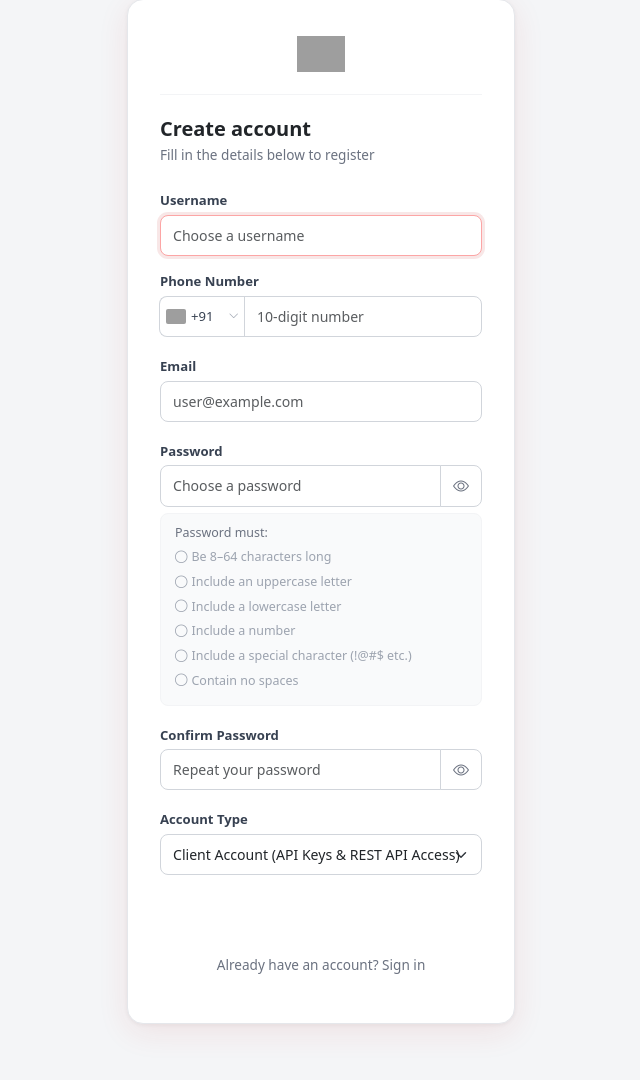
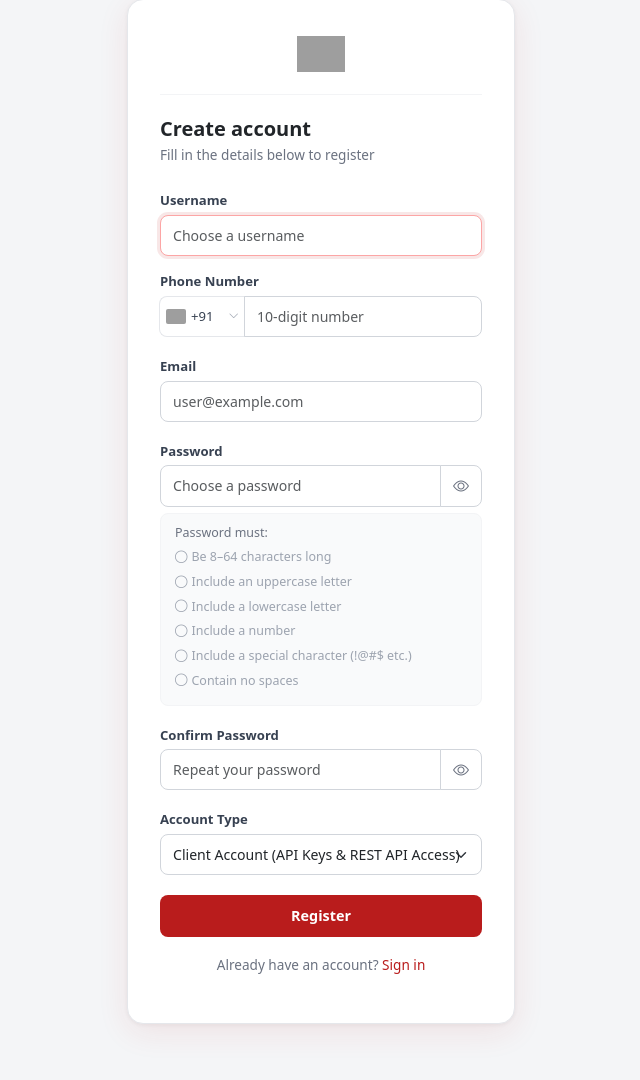
Before and after one commit to NytFury2k/Excel-Cleaner-2026, a Flask app: page /register in a window 1280 px wide. Shown: the part 57-1137 px from the top of the page, without its empty margins (319-959 px from the left). Run offline with Flask 3, Linux system fonts and the light colour scheme; parts of the project's set-up code (start-up, migrations or seed data) failed here and were passed over; grey boxes are pictures that could not be loaded.

Commit message:
Fix register page button style by adding missing :root CSS variables

```diff
--- a/templates/register.html
+++ b/templates/register.html
@@ -9,6 +9,12 @@
   <link href="https://cdn.jsdelivr.net/npm/bootstrap-icons@1.11.3/font/bootstrap-icons.css" rel="stylesheet">
   <link rel="icon" href="https://paramantra.us/aldius/images/favicon.png" type="image/gif">
   <style>
+    :root {
+      --red-accent: #b91c1c;
+      --red-hover: #991b1b;
+      --border-color: #e5e7eb;
+    }
+
     body {
       background: #f4f5f7;
       min-height: 100vh;
```
